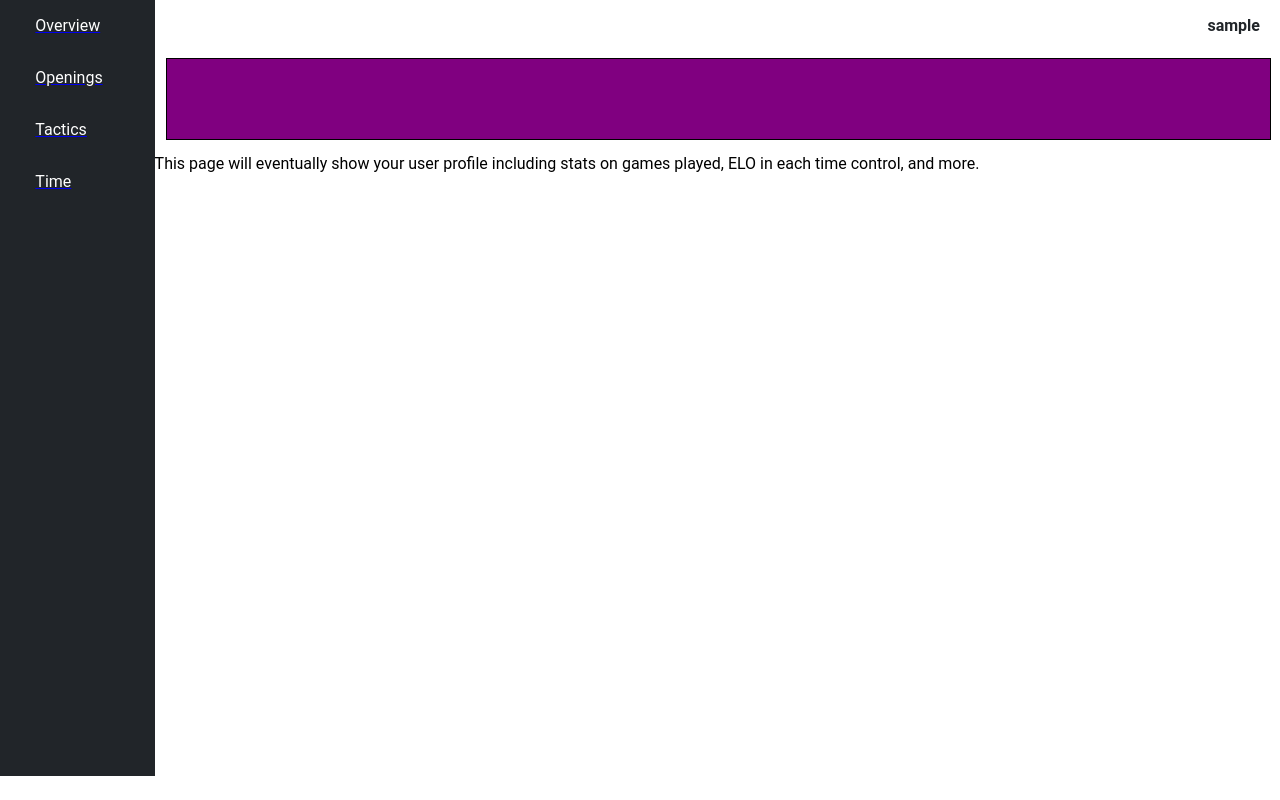
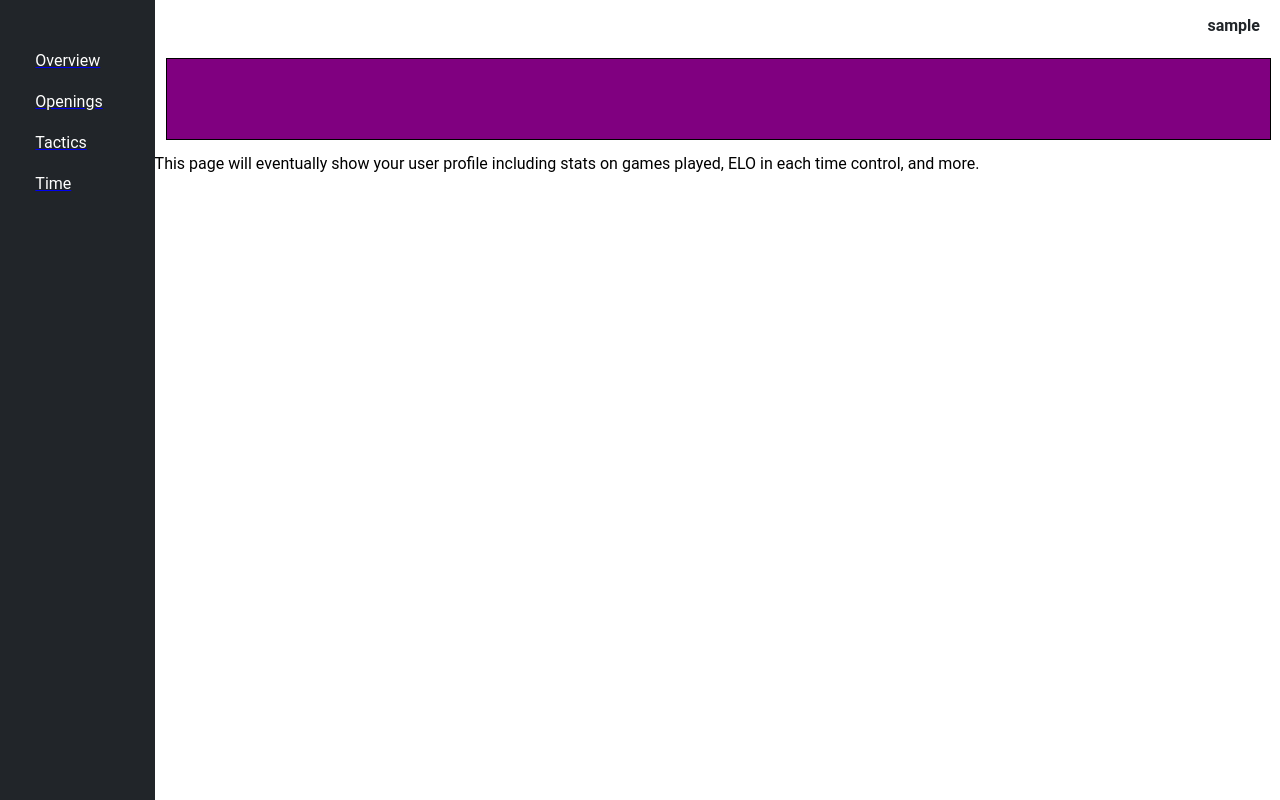
Before and after one commit to bryanbritten/discovered_check, a Django app: page /profile/ in a window 1280 px wide. Run offline with Django 5.2, Linux system fonts and the light colour scheme; the visitor is signed in with stand-in values (Sample User, id 1).

Commit message:
modifies the sidebar css to remove redundant divs and better align label and icon

```diff
--- a/dashboards/static/dashboards/base.css
+++ b/dashboards/static/dashboards/base.css
@@ -95,7 +95,7 @@ body {
 #sidebar {
     flex-grow: 0;
     flex-shrink: 0;
-    height: 97vh;
+    height: 100vh;
     min-width: 12vw;
     max-width: 200px;
     overflow: hidden;
@@ -103,11 +103,17 @@ body {
     border-right: 1px solid #212529;
 }
 
+#sidebar a {
+    width: 100%;
+}
+
 #sidebar-container {
     display: flex;
     flex-flow: column nowrap;
     height: 100%;
     width: 100%;
+    align-items: start;
+    justify-content: center;
 }
 
 .sidebar-card {
@@ -116,17 +122,10 @@ body {
     flex-grow: 0;
     flex-shrink: 0;
     width: 100%;
+    height: 5vh;
     border-bottom: 1px solid #212529;
     color: white;
-}
-
-.sidebar-card-container {
-    display: flex;
-    flex-flow: row nowrap;
     align-items: center;
-    justify-content: center;
-    width: 100%;
-    height: 100%;
 }
 
 .sidebar-card-icon {
@@ -136,6 +135,9 @@ body {
     height: 100%;
     margin-left: 10px;
     font-size: 1.2rem;
+    display: flex;
+    align-items: center;
+    justify-content: center;
 }
 
 .sidebar-card-label {
@@ -144,11 +146,9 @@ body {
     margin-left: 10px;
 }
 
-#sidebar-footer {
-    display: flex;
-    flex-flow: row-reverse nowrap;
-    text-align: center;
-    margin-bottom: 10px;
+.sidebar-card-label p {
+    margin: 0;
+    line-height: 1;
 }
 
 #canvas {
--- a/dashboards/templates/dashboards/sidebar.html
+++ b/dashboards/templates/dashboards/sidebar.html
@@ -1,43 +1,36 @@
 <div id="sidebar-container">
+    <div class="sidebar-card"></div>
     <a href="{% url 'dashboards:overview' %}">
         <div class="sidebar-card">
-            <div class="sidebar-card-container">
             <div class="sidebar-card-icon"><i class='fa-solid fa-chart-simple'></i></div>
             <div class="sidebar-card-label">
                 <p>Overview</p>
             </div>
         </div>
-        </div>
     </a>
     <a href="{% url 'dashboards:openings' %}">
         <div class="sidebar-card">
-            <div class="sidebar-card-container">
             <div class="sidebar-card-icon"><i class='fa-solid fa-book'></i></div>
             <div class="sidebar-card-label">
                 <p>Openings</p>
             </div>
         </div>
-        </div>
     </a>
     <a href="{% url 'dashboards:tactics' %}">
         <div class="sidebar-card">
-            <div class="sidebar-card-container">
             <div class="sidebar-card-icon"><i class='fa-solid fa-puzzle-piece'></i></div>
             <div class="sidebar-card-label">
                 <p>Tactics</p>
             </div>
         </div>
-        </div>
     </a>
     <a href="{% url 'dashboards:time' %}">
         <div class="sidebar-card">
-            <div class="sidebar-card-container">
             <div class="sidebar-card-icon"><i class='fa-solid fa-clock'></i></div>
             <div class="sidebar-card-label">
                 <p>Time</p>
             </div>
         </div>
-        </div>
     </a>
     <div class="spacer"></div>
 </div>
```
Lines whose indentation alone changed are shown as unchanged.
